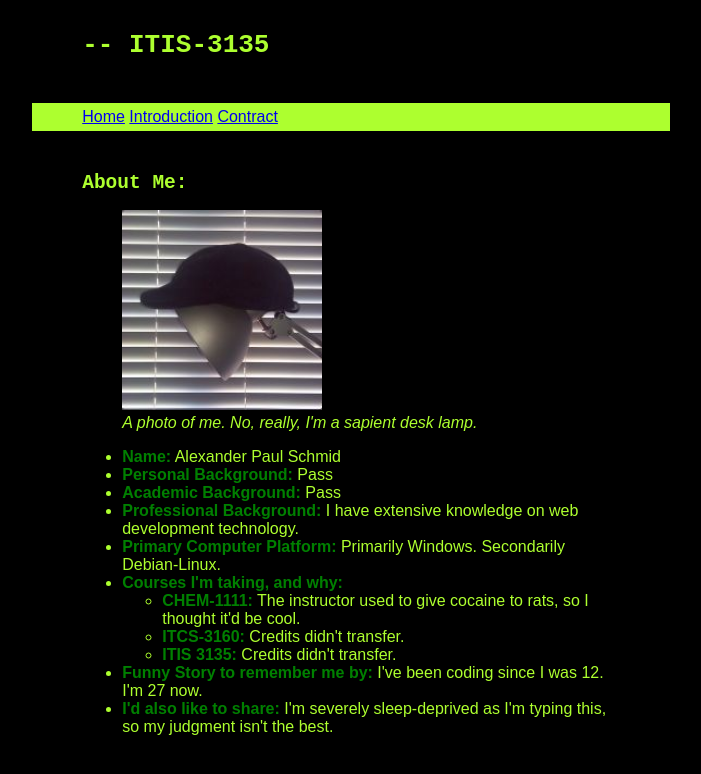
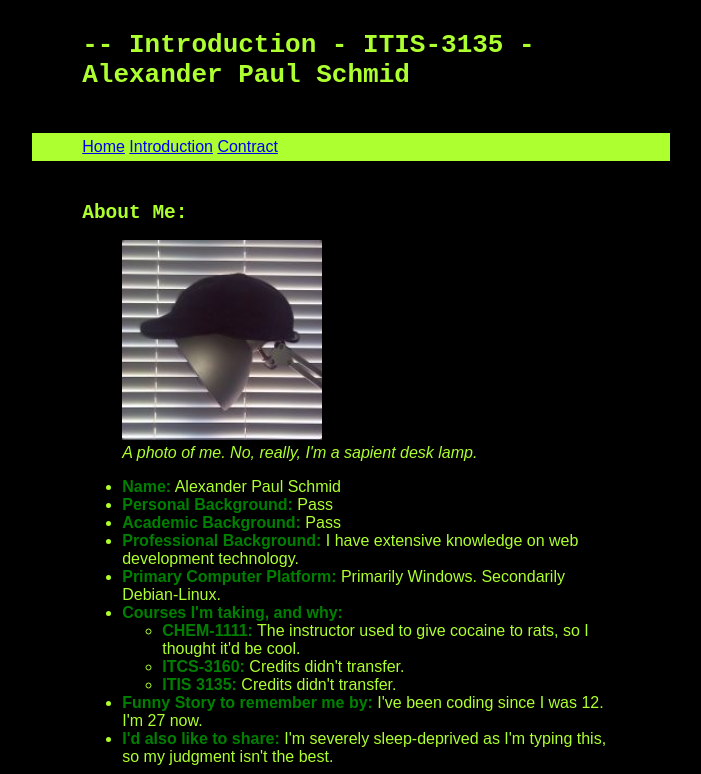
Before and after one commit to LTSchmiddy/ltschmiddy.github.io, a website: page itis3135/intro.html in a window 1280 px wide. Shown: the top 774 px of the page, without its empty margins (289-990 px from the left). Drawn offline with Linux system fonts and the light colour scheme.

Commit message:
correcting page titles

```diff
--- a/itis3135/intro.html
+++ b/itis3135/intro.html
@@ -9,7 +9,7 @@
     <script src="./scripts/main.js" defer></script>
 
     <!--Page Title:-->
-    <title>Introduction - Alexander Paul Schmid</title>
+    <title>Introduction - ITIS-3135 - Alexander Paul Schmid</title>
 
 
 </head>
@@ -17,7 +17,7 @@
 <body>
 <header class="contBox">
     <h1>
-        -- <span class="typeout">ITIS-3135</span>
+        -- <span class="typeout">Introduction - ITIS-3135 - Alexander Paul Schmid</span>
     </h1>
 </header>
 <nav class="contBox">
```
Also changed, not shown: itis3135/contract.html (+2 -2 lines), itis3135/index.html (+2 -2 lines).
